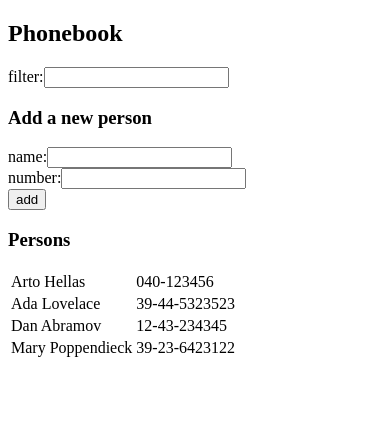
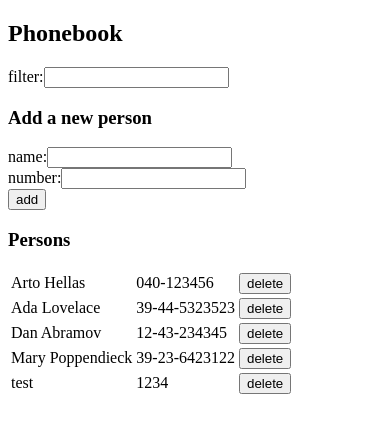
Before and after one commit to marovs/fullstack-open-22, a React (Create React App) app in the folder part2/phonebook/: page / in a window 390 px wide. Shown: the top 432 px of the page. Built offline with nearby package versions, Linux system fonts and the light colour scheme; data requests are answered from the project's data file.

Commit message:
part2d phonebook exercises

```diff
--- a/part2/phonebook/db.json
+++ b/part2/phonebook/db.json
@@ -1,5 +1,5 @@
 {
-  "persons":[
+  "persons": [
     {
       "name": "Arto Hellas",
       "number": "040-123456",
@@ -19,6 +19,11 @@
       "name": "Mary Poppendieck",
       "number": "39-23-6423122",
       "id": 4
+    },
+    {
+      "name": "test",
+      "number": "1234",
+      "id": 5
     }
   ]
 }
--- a/part2/phonebook/src/App.js
+++ b/part2/phonebook/src/App.js
@@ -1,5 +1,5 @@
 import {useEffect, useState} from 'react'
-import axios from "axios";
+import personService from "./services/persons"
 
 const App = () => {
     const [persons, setPersons] = useState([])
@@ -7,27 +7,48 @@ const App = () => {
     const [filter, setFilter] = useState("")
 
     useEffect(() => {
-        axios
-            .get("http://localhost:3001/persons")
-            .then(response => setPersons(response.data))
+        personService
+            .getAll()
+            .then(initialPersons => {
+                setPersons(initialPersons)
+            })
     }, [])
 
-    const handleSubmit = (event) => {
+    const handleSubmit = event => {
         event.preventDefault()
-        const person = {
+        const personObject = {
             name: newPerson.name,
             number: newPerson.number,
-            id: persons.length + 1
         }
 
+        const existingPerson = persons.find(p => p.name === personObject.name)
+        if (existingPerson === undefined) {
+            personDoesNotExist(personObject)
+        } else {
+            personExists(existingPerson.id, personObject)
+        }
+    }
+
+    const personExists = (id, person) => {
+        if (window.confirm(
+            `${person.name} is already in the phonebook, replace the old number with a new one?`
+        )) {
+            personService
+                .updatePerson(id, person)
+                .then(responsePerson => {
+                    setPersons(persons.map(p => p.id !== id ? p : responsePerson))
+                })
+        }
         setNewPerson({name: "", number: ""})
+    }
 
-        if (persons.some(p => p.name === person.name)) {
-            window.alert(`${person.name} is already in the phonebook`)
-        } else {
-            setPersons(persons.concat(person))
-        }
-
+    const personDoesNotExist = (person) => {
+        personService
+            .addPerson(person)
+            .then(responsePerson => {
+                setPersons(persons.concat(responsePerson))
+                setNewPerson({name: "", number: ""})
+            })
     }
 
     const handleChange = (event, field) => {
@@ -35,6 +56,16 @@ const App = () => {
             ...newPerson,
             [field]: event.target.value
         })
+    }
+
+    const handleDelete = person => {
+        window.confirm(`Delete ${person.name}?`)
+
+        personService
+            .deletePerson(person.id)
+            .then(() => {
+                setPersons(persons.filter(p => p.id !== person.id))
+            })
     }
 
     const personsToShow = persons.filter(person => person.name.toLowerCase().includes(filter.toLowerCase()))
@@ -46,7 +77,7 @@ const App = () => {
             <h3>Add a new person</h3>
             <PersonForm person={newPerson} handleSubmit={handleSubmit} handleChange={handleChange}/>
             <h3>Persons</h3>
-            <Persons persons={personsToShow}/>
+            <Persons persons={personsToShow} handleDelete={handleDelete}/>
         </div>
     )
 }
@@ -87,7 +118,7 @@ const PersonForm = ({person, handleSubmit, handleChange}) => {
     )
 }
 
-const Persons = ({persons}) => {
+const Persons = ({persons, handleDelete}) => {
     return (
         <table>
             <tbody>
@@ -95,6 +126,9 @@ const Persons = ({persons}) => {
                 <tr key={person.id}>
                     <td>{person.name}</td>
                     <td>{person.number}</td>
+                    <td>
+                        <button onClick={() => handleDelete(person)}>delete</button>
+                    </td>
                 </tr>
             )}
             </tbody>
--- /dev/null
+++ b/part2/phonebook/src/services/persons.js
@@ -0,0 +1,32 @@
+import axios from "axios";
+const baseUrl = "http://localhost:3001/persons"
+
+const getAll = () => {
+    const request = axios.get(baseUrl)
+    return request.then(response => response.data)
+}
+
+const addPerson = newPerson => {
+    const request = axios.post(baseUrl, newPerson)
+    return request.then(response => response.data)
+}
+
+const updatePerson = (id, person) => {
+    const request = axios.put(`${baseUrl}/${id}`, person)
+    return request.then(response => response.data)
+}
+
+const deletePerson = id => {
+    const request = axios.delete(`${baseUrl}/${id}`)
+    request.catch(() => {
+        window.alert(`Person with id=${id} not found in db`)
+    })
+    return request
+}
+
+export default {
+    getAll,
+    addPerson,
+    updatePerson,
+    deletePerson
+}
```
Also changed, not shown: 1 other file (tests, documents, lock files or other folders).
